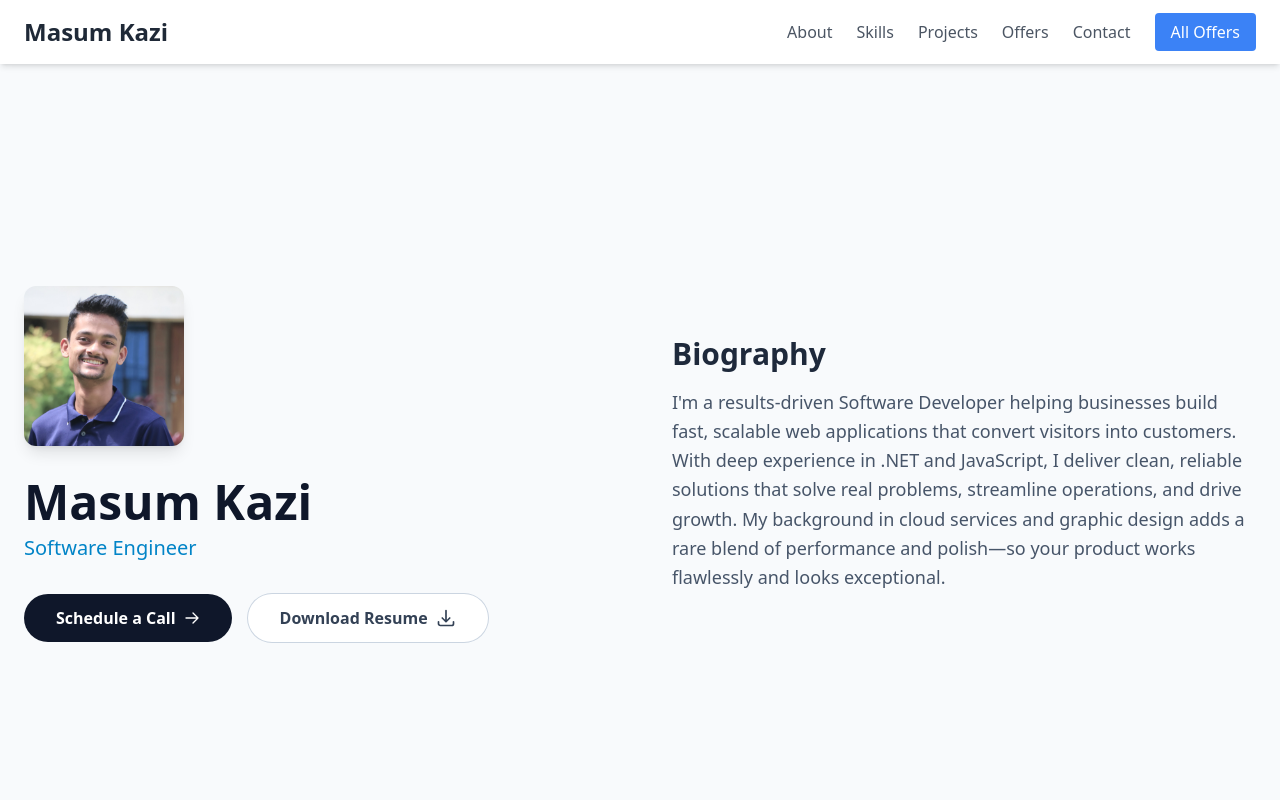
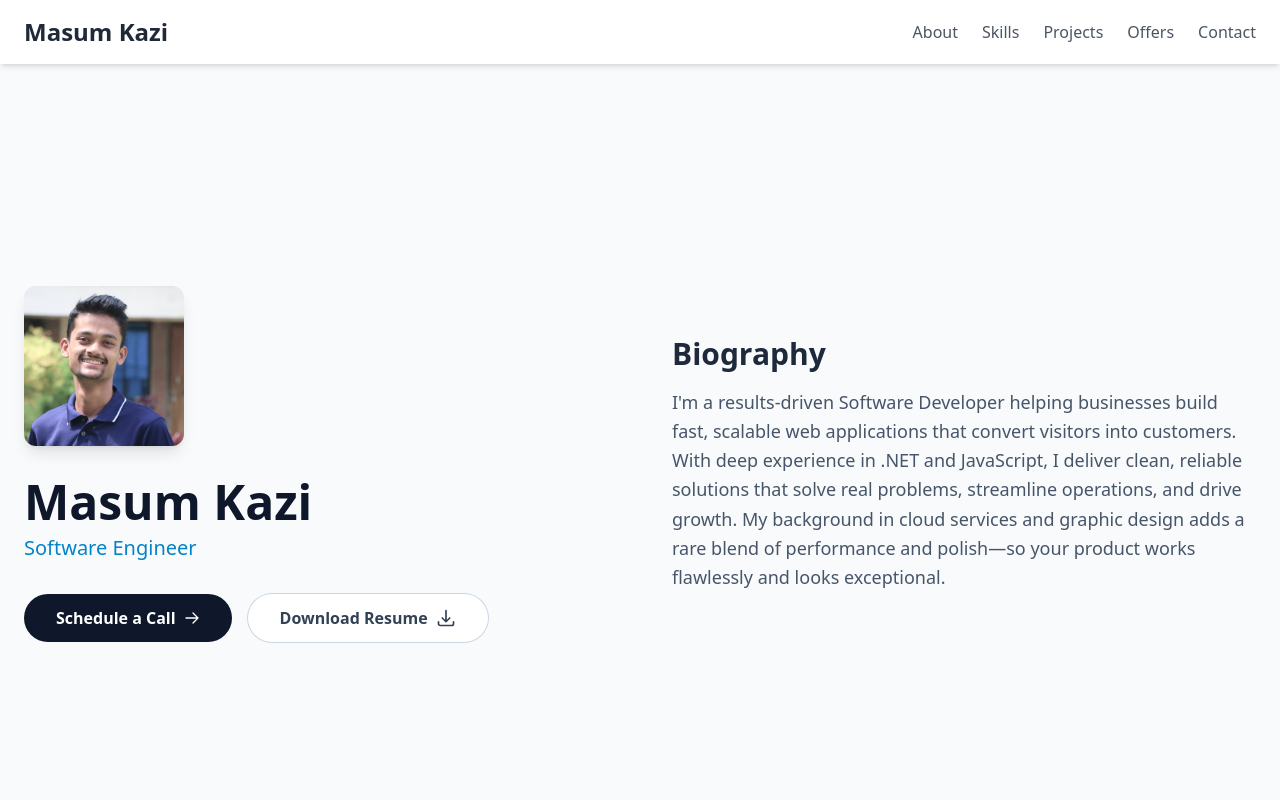
Before and after one commit to masumKazibd/masumkazi-portfolio, an Angular app: page / in a window 1280 px wide. Shown: the top 800 px of the page. Built offline with nearby package versions, Linux system fonts and the light colour scheme.

Commit message:
hide all offers

```diff
--- a/src/app/components/header/header.component.html
+++ b/src/app/components/header/header.component.html
@@ -7,7 +7,7 @@
           <li><a href="#projects" class="text-gray-600 hover:text-blue-500">Projects</a></li>
           <li><a href="#offers" class="text-gray-600 hover:text-blue-500">Offers</a></li>
           <li><a href="#contact" class="text-gray-600 hover:text-blue-500">Contact</a></li>
-          <li><a routerLink="/offers" class="bg-blue-500 text-white px-4 py-2 rounded hover:bg-blue-600 transition">All Offers</a></li>
+          <!-- <li><a routerLink="/offers" class="bg-blue-500 text-white px-4 py-2 rounded hover:bg-blue-600 transition">All Offers</a></li> -->
         </ul>
       </nav>
     </header>
```
